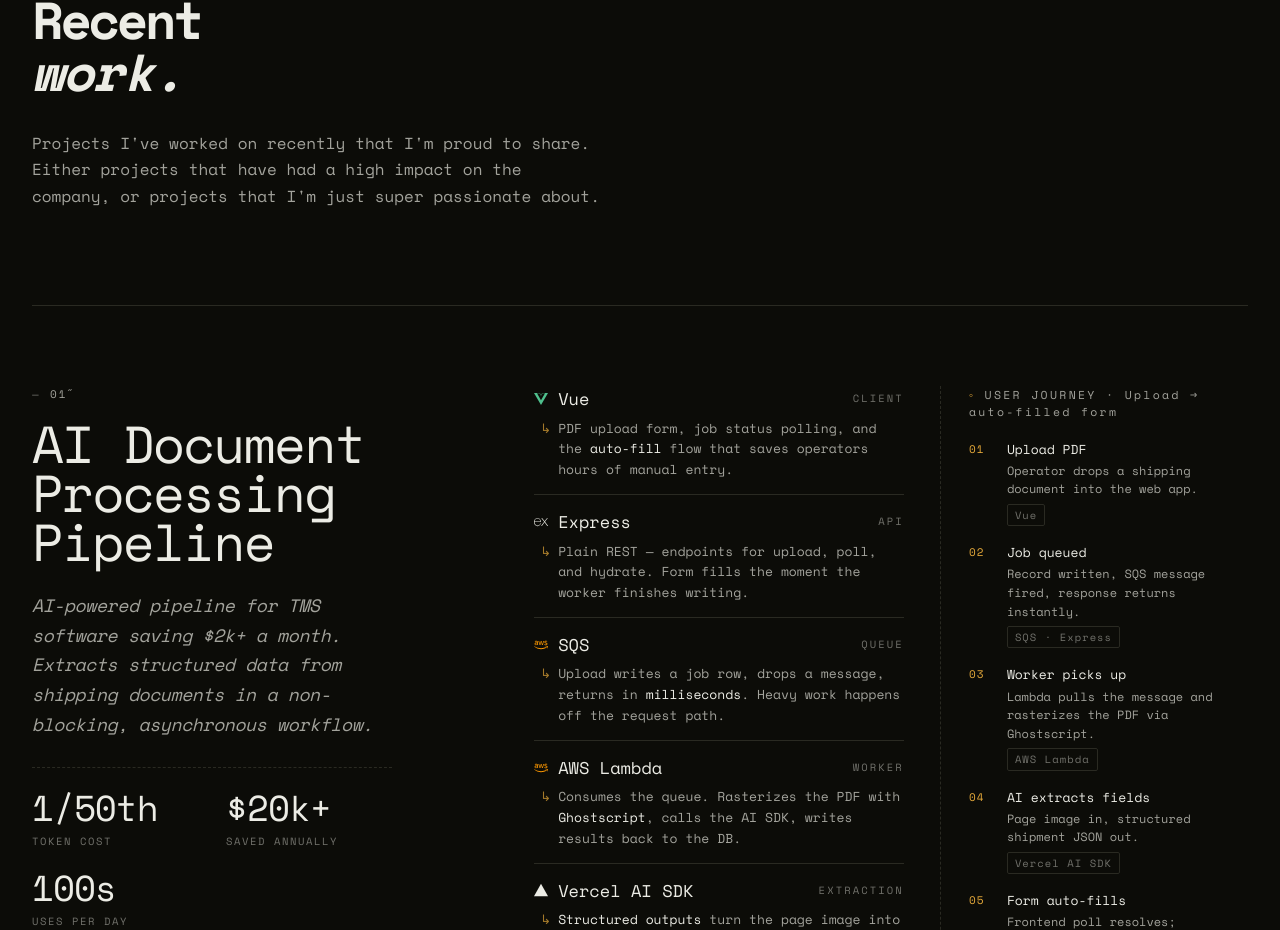
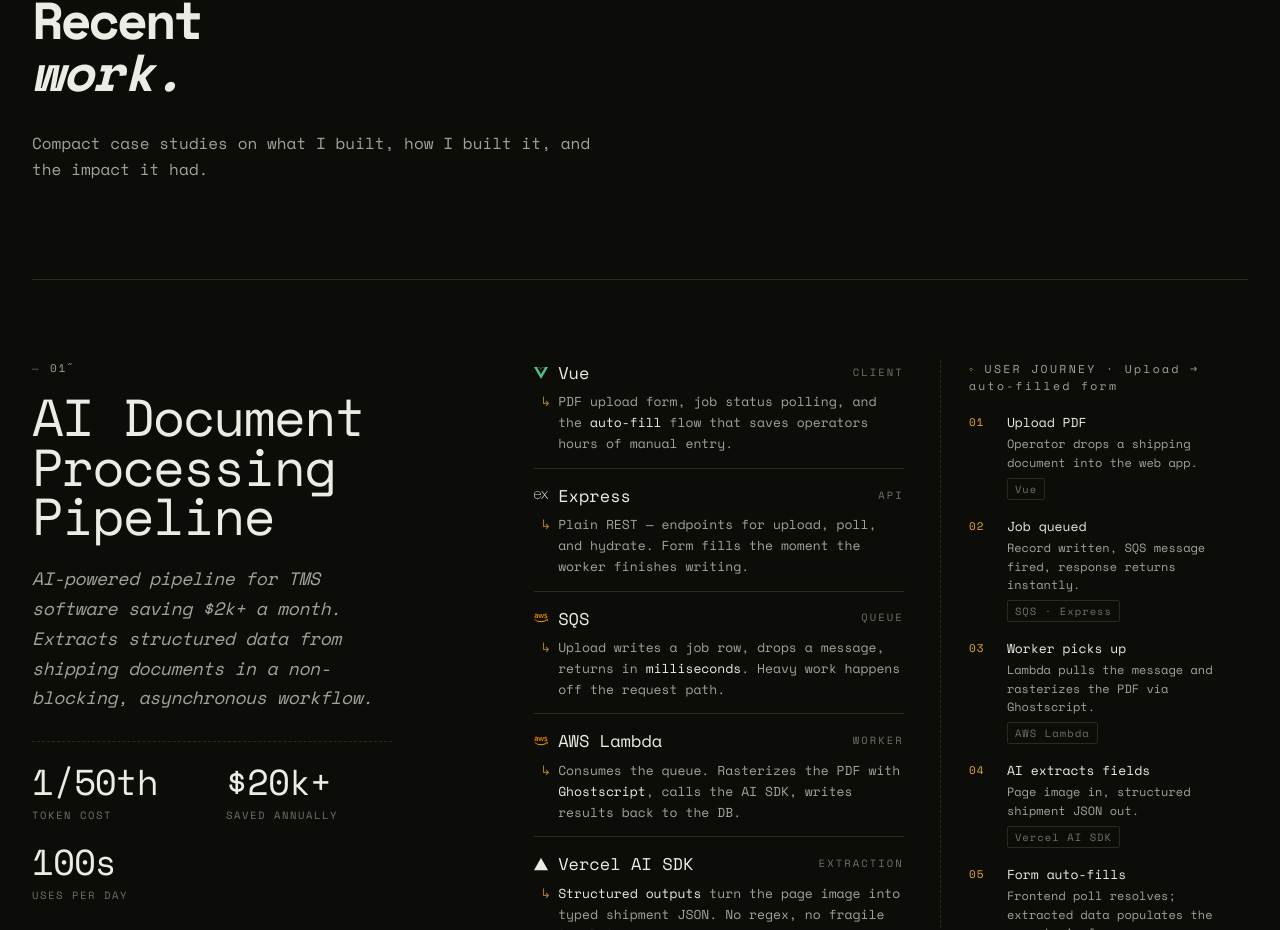
Before and after one commit to DavidKalina/davidkalina, a Next.js app: page / in a window 1280 px wide. Shown: the part 1294-2224 px from the top of the page. Built offline with nearby package versions, Linux system fonts and the light colour scheme; no server answers.

Commit message:
copy: improve clarity of copy

```diff
--- a/constants/projectGrid.ts
+++ b/constants/projectGrid.ts
@@ -67,7 +67,7 @@
     headlineLine1: "Recent",
     headlineAccent: "work.",
     paragraph:
-      "Projects I've worked on recently that I'm proud to share. Either projects that have had a high impact on the company, or projects that I'm just super passionate about.",
+      "Compact case studies on what I built, how I built it, and the impact it had.",
   },
   projects: [
     {
```
